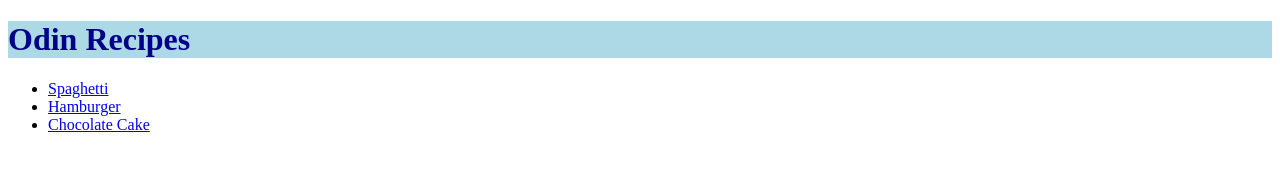
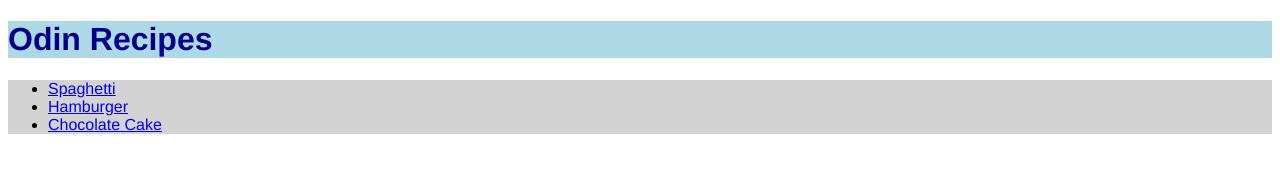
Before and after one commit to CyberSp3ll/odin-recipes, a plain HTML site: page index.html in a window 1280 px wide. Drawn offline with Linux system fonts and the light colour scheme.

Commit message:
Add font family, add background/color to p, ul and ol

```diff
--- a/style.css
+++ b/style.css
@@ -1,4 +1,11 @@
+* {
+    font-family: 'Franklin Gothic Medium', 'Arial Narrow', Arial, sans-serif;
+}
 h1, h2 {
     color: darkblue;
     background: lightblue;
 }
+p, ul, ol {
+    color: black;
+    background: lightgrey;
+}
```
